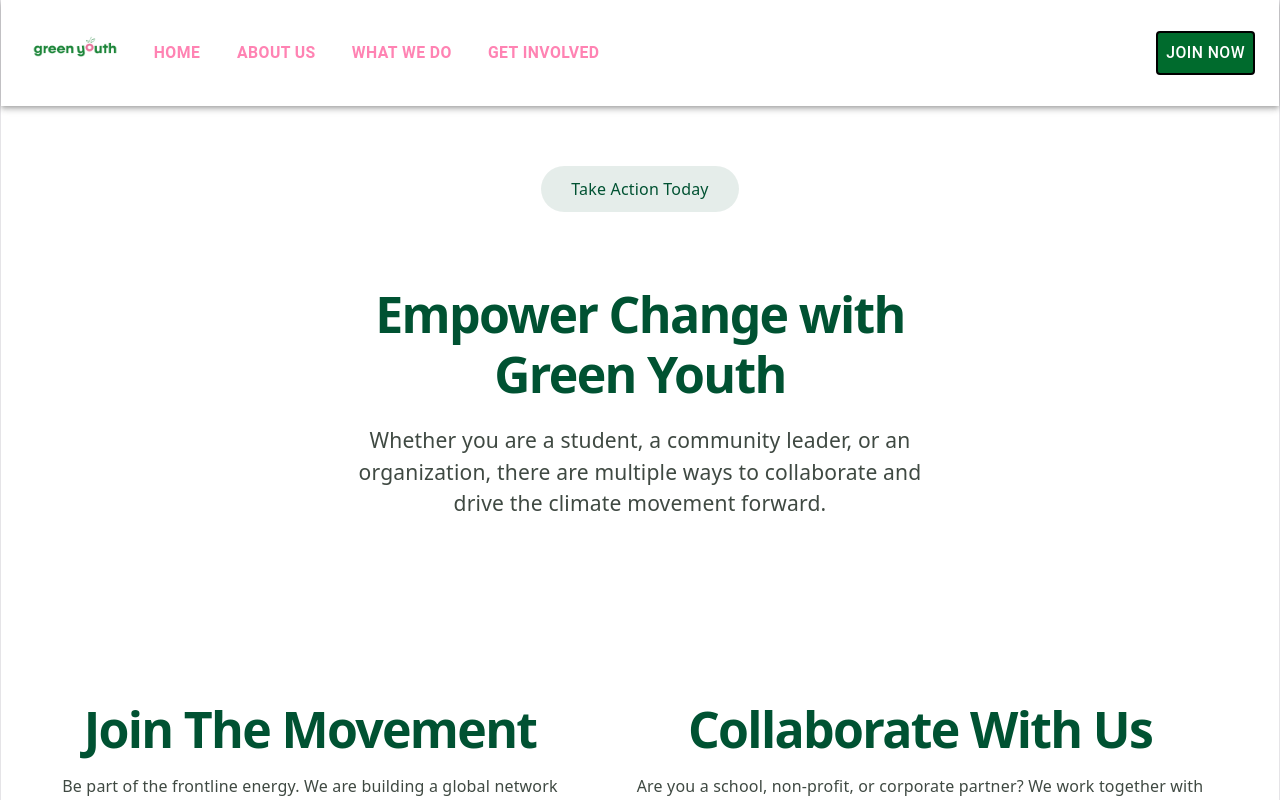
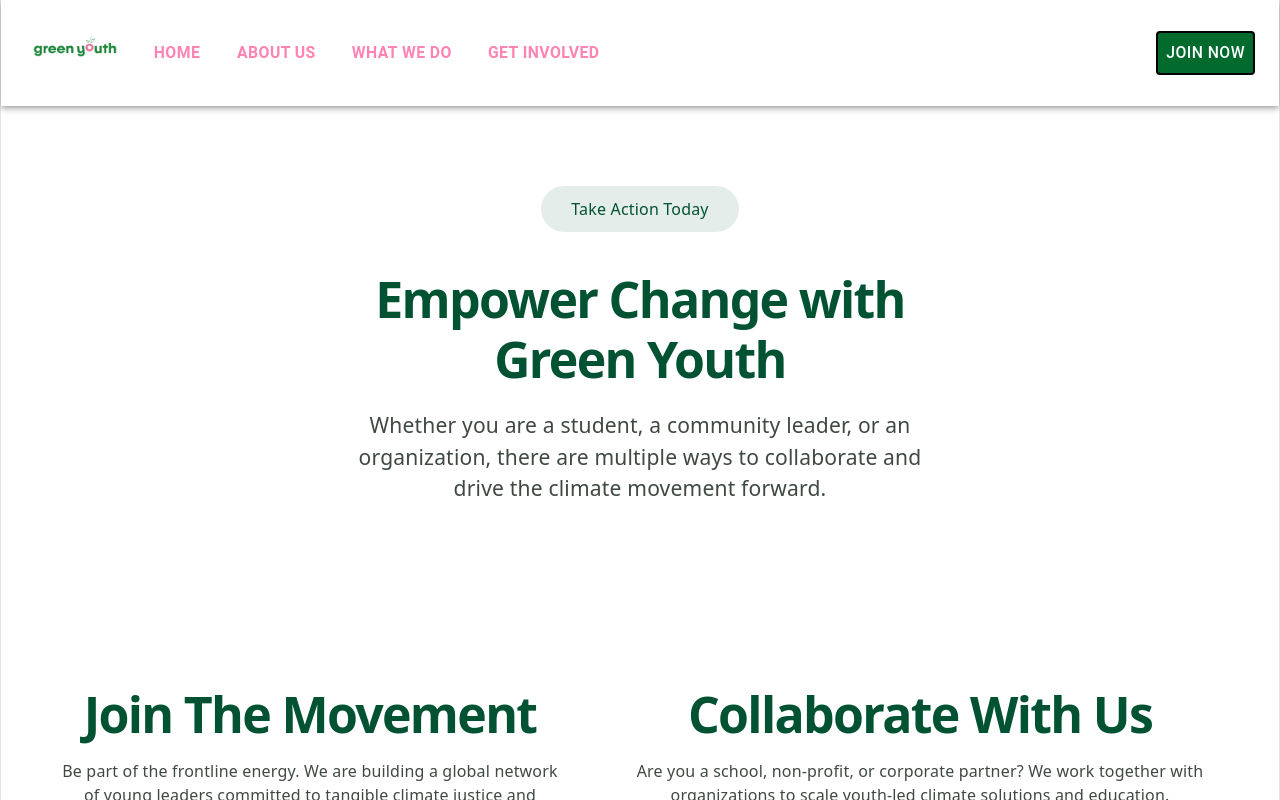
Before and after one commit to ItsMeSparker/Green_Youth_Website, a React (Vite) app: page /What_We_Do in a window 1280 px wide. Shown: the top 800 px of the page. Built offline with nearby package versions, Linux system fonts and the light colour scheme.

Commit message:
adjust What We Do page

```diff
--- a/src/App.css
+++ b/src/App.css
@@ -236,3 +236,13 @@ div.round_frame b {
   letter-spacing: 0.14px;
   text-decoration: none;
 }
+
+div.green_round_frame {
+        border-radius: '30px';
+        background-color: #0052321A;
+        padding: '10px 30px';
+        display: 'flex';
+        align-items: 'center';
+        justify-content: 'center';
+        margin-top: '80px';
+    }
--- a/src/What_We_Do.jsx
+++ b/src/What_We_Do.jsx
@@ -9,7 +9,7 @@ function What_We_Do() {
                 <h3 style={{ color: '#005232', margin: 0, fontSize: '16px' }}>Take Action Today</h3>
             </div>
 
-            <div style={{ maxWidth: '600px', textAlign: 'center', margin: '40px 20px 80px 20px' }}>
+            <div style={{ maxWidth: '600px', textAlign: 'center', margin: '5px 20px 80px 20px' }}>
                 <h1 style={{ color: '#005232', fontWeight: 800, marginBottom: '20px' }}> Empower Change with Green Youth </h1>
                 <h3 style={{ color: '#3F4942', fontWeight: 400, margin: 0, lineHeight: '1.5' }}>
                     Whether you are a student, a community leader, or an organization, there are
@@ -96,7 +96,7 @@ const styles = {
         display: 'flex',
         alignItems: 'center',
         justifyContent: 'center',
-        marginTop: '60px'
+        marginTop: '80px',
     },
     card: {
         backgroundColor: '#F7F5F3',
```
